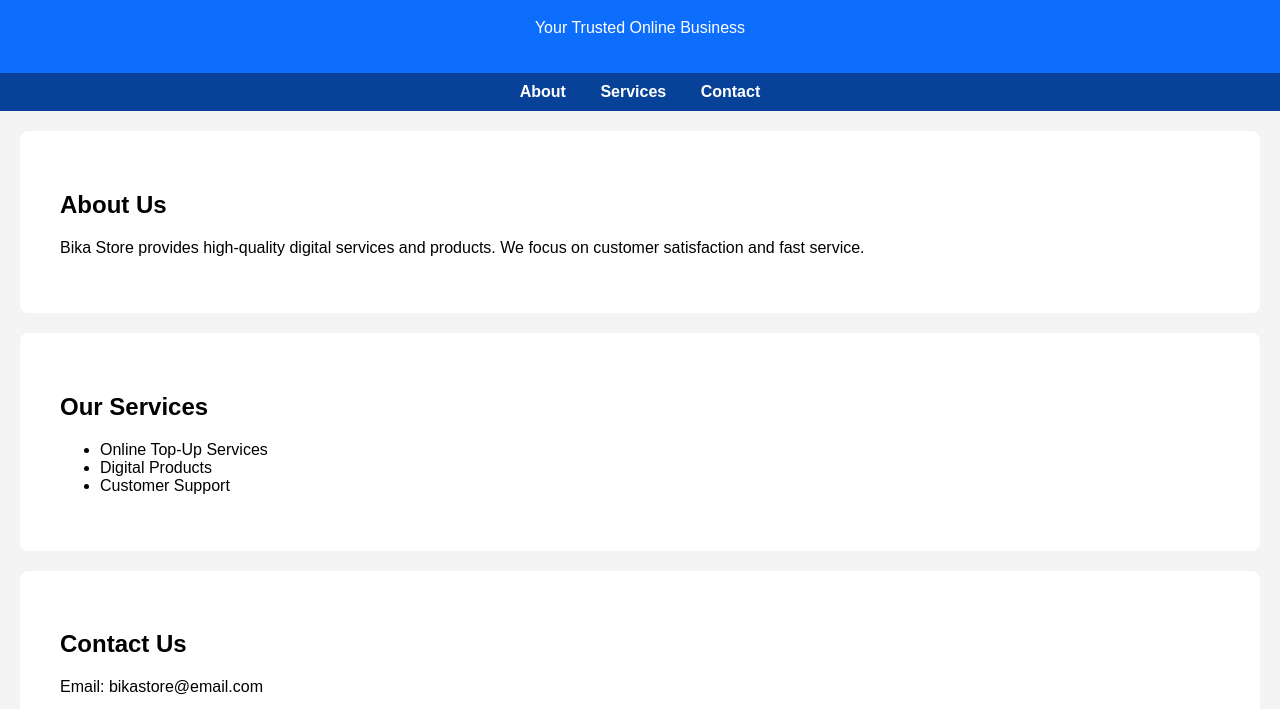
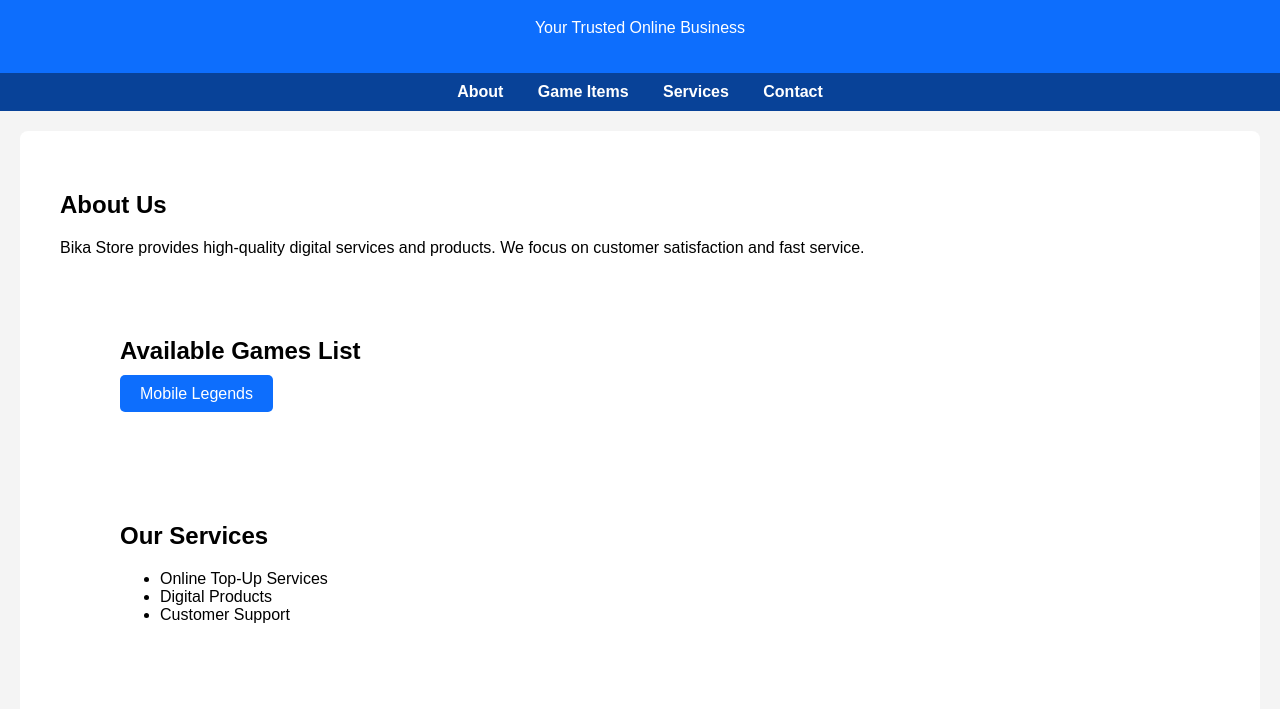
Before and after one commit to OfficialBika/BikaStore, a plain HTML site: page index.html in a window 1280 px wide. Shown: the part 81-790 px from the top of the page. Drawn offline with Linux system fonts and the light colour scheme.

Commit message:
Add Game Items section to index.html

```diff
--- a/index.html
+++ b/index.html
@@ -64,6 +64,7 @@
 
 <nav>
   <a href="#about">About</a>
+  <a href="#gameitems">Game Items</a>
   <a href="#services">Services</a>
   <a href="#contact">Contact</a>
 </nav>
@@ -74,6 +75,13 @@
     Bika Store provides high-quality digital services and products.
     We focus on customer satisfaction and fast service.
   </p>
+
+
+<section id="gameitems">
+  <h2>Available Games List</h2>
+  <a class="btn" href="mlbb.html">Mobile Legends</a>
+
+
 </section>
 
 <section id="services">
```
